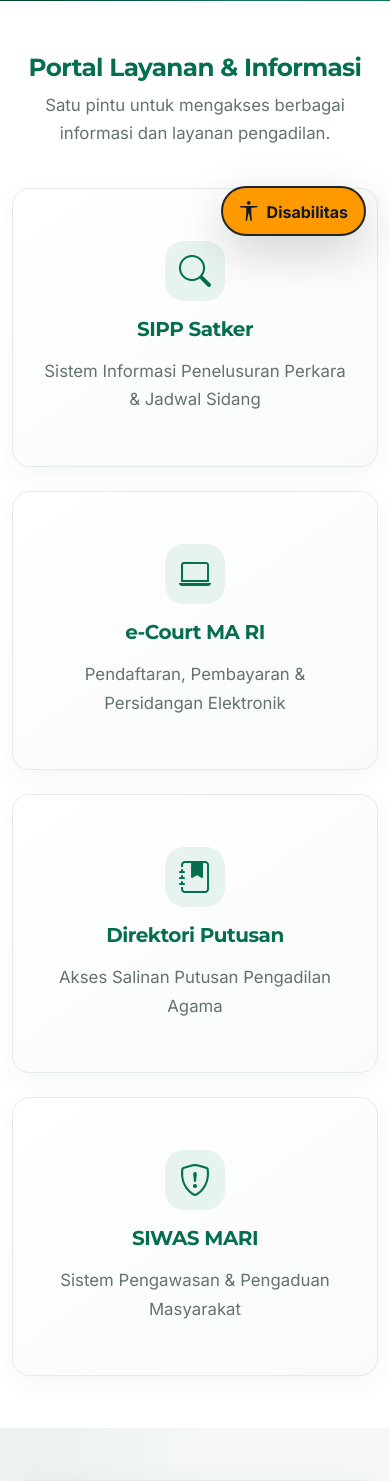
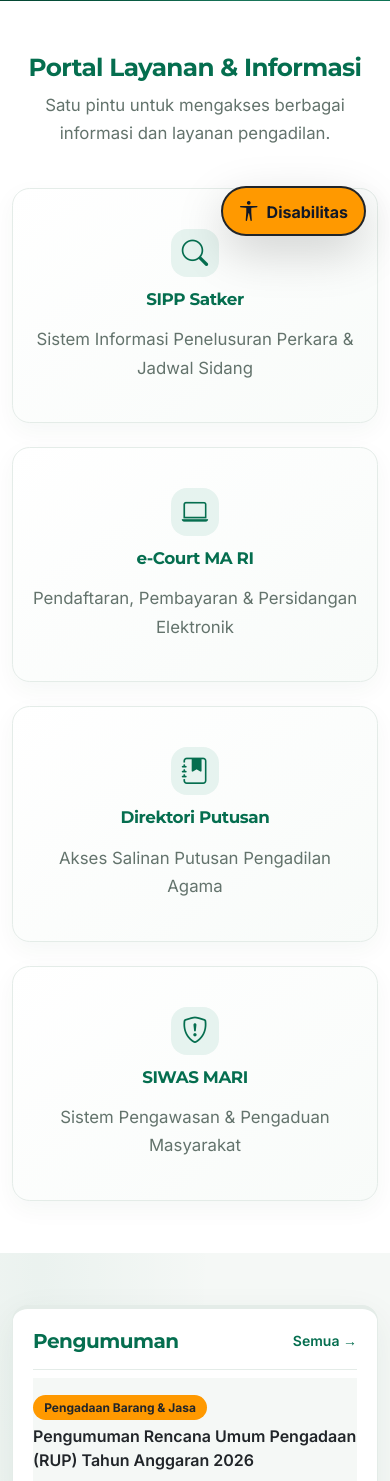
Before and after one commit to ansoricode/pa-portal, a Laravel app: page / in a window 390 px wide. Shown: the part 584-2065 px from the top of the page. Run offline with Laravel 12, Linux system fonts and the light colour scheme; data comes from the database, SQL or seed files in the repository; grey boxes labelled with a size stand in for pictures from a placeholder-image service; data that the repository does not hold is empty; some libraries are stand-ins or nearby versions.

Commit message:
sementara oke

```diff
--- a/public/css/portal.css
+++ b/public/css/portal.css
@@ -793,7 +793,26 @@
             }
 
             .card-shortcut {
-                min-height: 12.5rem;
+                min-height: 10.5rem;
+                padding: 1.25rem 1rem !important;
+            }
+
+            .card-shortcut .bi {
+                width: 3rem;
+                height: 3rem;
+                border-radius: 1rem;
+                font-size: 1.65rem;
+            }
+
+            .card-shortcut h3 {
+                margin-top: 0.75rem !important;
+                font-size: 1.05rem !important;
+            }
+
+            .card-shortcut p {
+                margin-top: 0.5rem !important;
+                font-size: 0.82rem;
+                line-height: 1.45;
             }
         }
 
```
